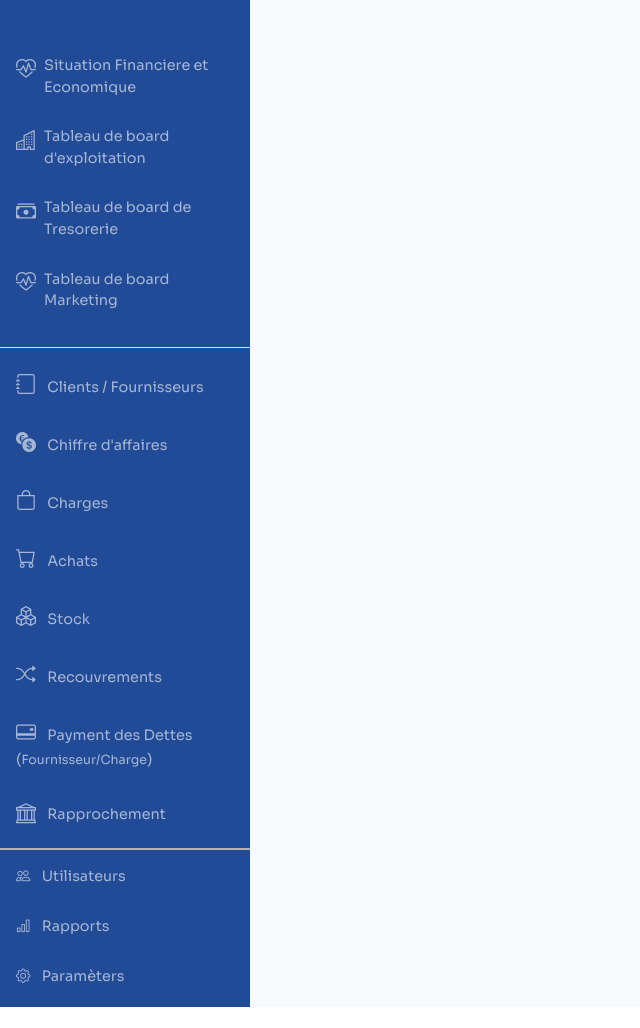
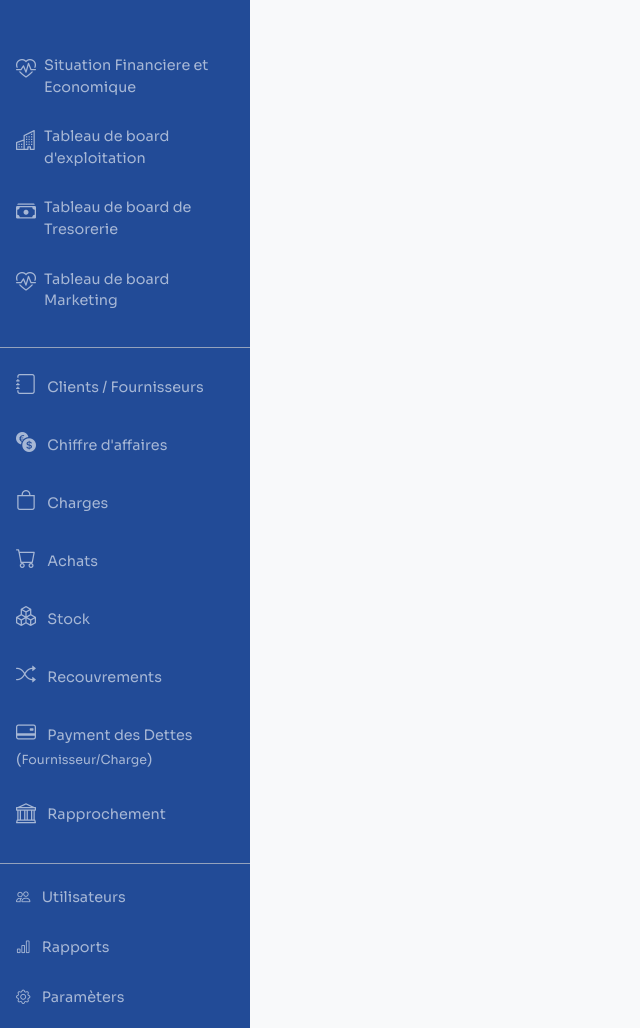
Before and after one commit to tmeftah/dashboard, a Flask app: page / in a window 1280 px wide. Shown: the part 62-1090 px from the top of the page, without its empty margins (0-640 px from the left). Before the commit the page ends 1069 px from the top, so only its background shows below. Run offline with Flask 2, Linux system fonts and the light colour scheme; a user stored in the database is signed in; data comes from the database, SQL or seed files in the repository; data that the repository does not hold is empty.

Commit message:
style separator

```diff
--- a/static/style.css
+++ b/static/style.css
@@ -62,7 +62,7 @@ a {
 
 .separator {
   margin: 15px 0px;
-  border-bottom: 1px solid #dddddd;
+  border-bottom: 1px solid #cfcfcfa9;
 }
 
 .nav {
--- a/templates/sidebar.html
+++ b/templates/sidebar.html
@@ -51,6 +51,7 @@
 
     -->
     <span class="separator"></span>
+
     <li class="nav-item">
       <a
         href="/companies"
@@ -132,10 +133,8 @@
       </a>
     </li>
 
-    <span
-      class="mb-2"
-      style="border-bottom: 2px solid #b4b4b4; width: 100%"
-    ></span>
+    <!--  -->
+    <span class="separator"></span>
 
     <li class="nav-item">
       <a href="#" class="nav-link side ms-3 px-0 align-middle">
```
